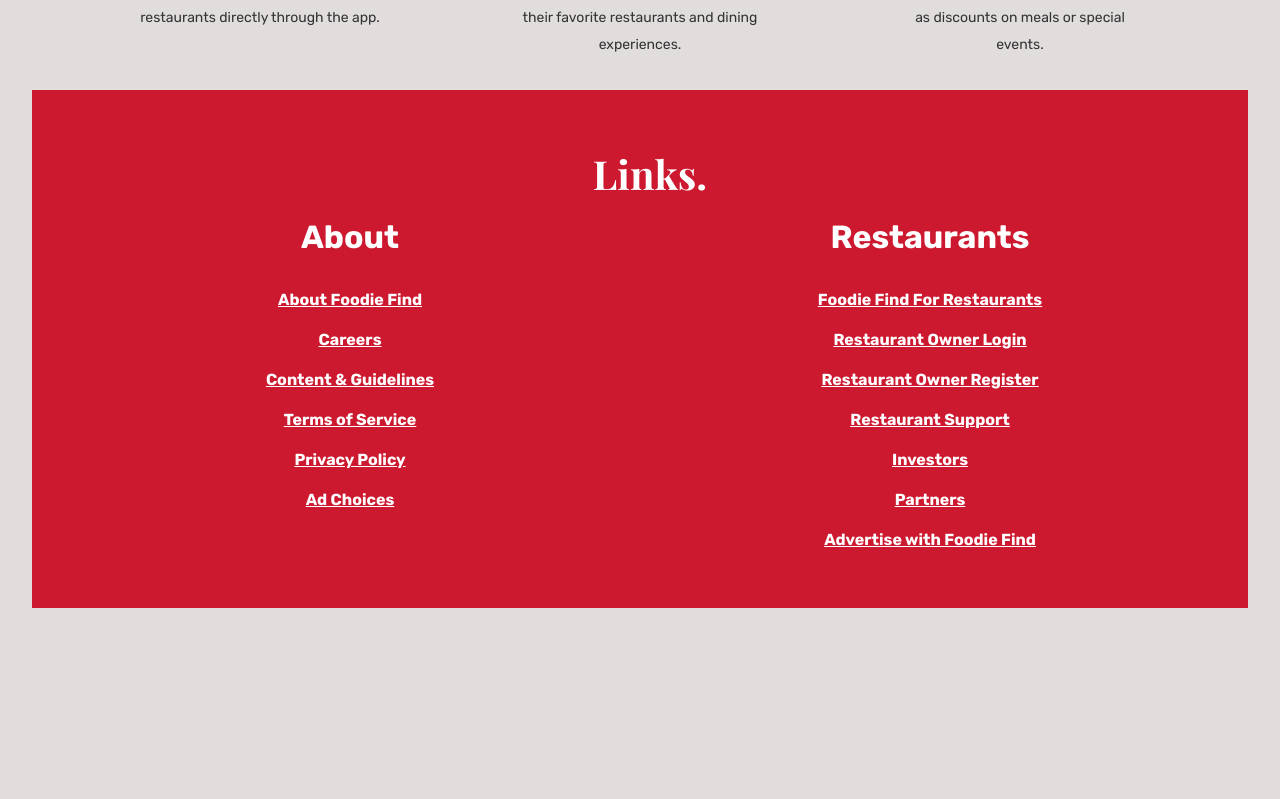
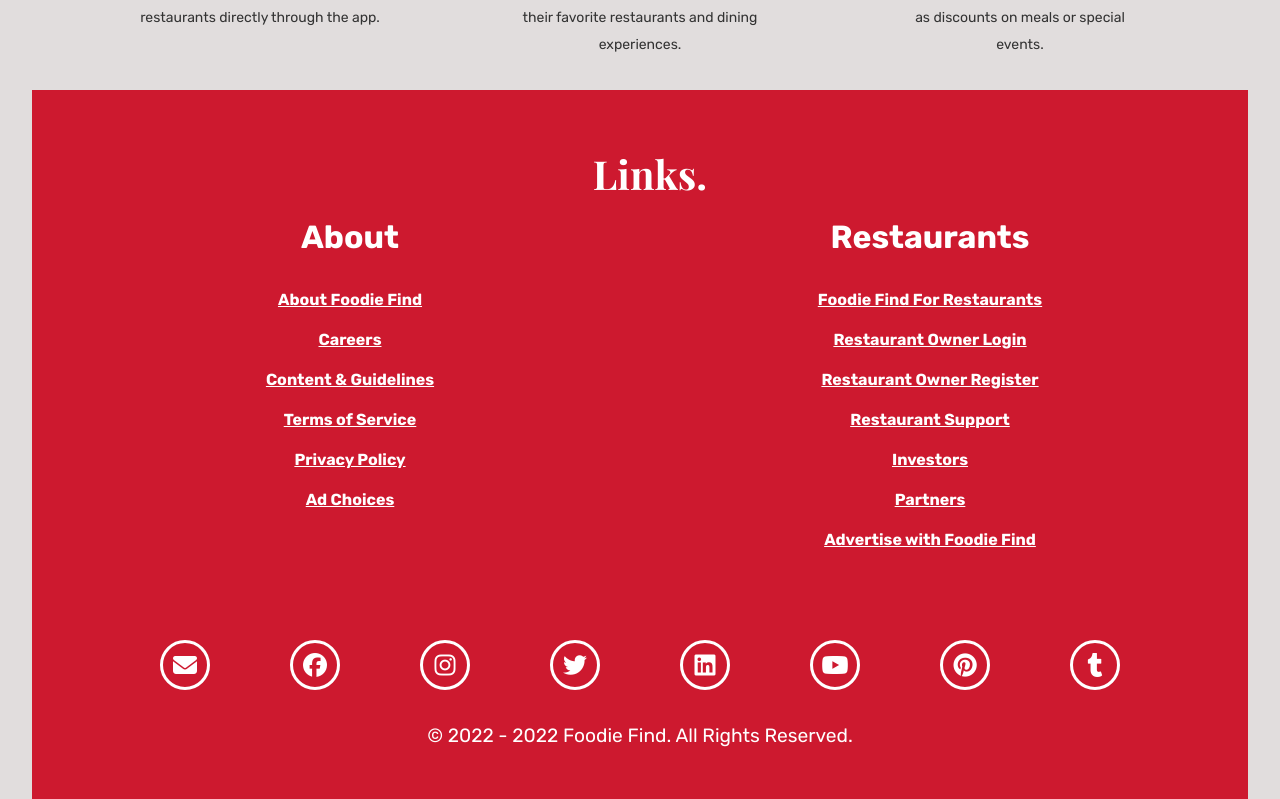
Before and after one commit to Annastacia-dev/foodiefind, a React (Create React App) app in the folder client/: page / in a window 1280 px wide. Shown: the part 2420-3219 px from the top of the page. Before the commit the page ends 3028 px from the top, so only its background shows below. Built offline with nearby package versions, Linux system fonts and the light colour scheme; a web font is replaced by a local one.

Commit message:
add footer

```diff
--- /dev/null
+++ b/client/src/components/landingpage/Footer.js
@@ -0,0 +1,51 @@
+import React from 'react'
+import '../../css/landingpage/Footer.css'
+
+const Footer = () => {
+  return (
+    <footer className='container-fluid footer'>
+        <div className='row'>
+            <div className='col-md-12'>
+                <div className='footer-contacts'>
+                    <div className='footer-links'>
+                        <a href='mailto:info@foodiefind.io'>
+                            < i className='fas fa-envelope'></i>
+                        </a>
+                        <a href='https://www.facebook.com/foodiefind.io'  target='_blank' rel='noopener noreferrer'>
+                            <i className='fab fa-facebook'></i>
+                        </a>
+                        <a href='https://www.instagram.com/foodiefind.io' target='_blank' rel='noopener noreferrer'>
+                            <i className='fab fa-instagram'></i>
+                        </a>
+                        <a href='https://www.twitter.com/foodiefind.io' target='_blank' rel='noopener noreferrer'>
+                            <i className='fab fa-twitter'></i>
+                        </a>
+                        <a href='https://www.linkedin.com/company/foodiefind' target='_blank' rel='noopener noreferrer'>
+                            <i className='fab fa-linkedin'></i>
+                        </a>
+                        <a href='https://www.youtube.com/channel/UCY8YJY8YJY8YJY8YJY8YJY8' target='_blank' rel='noopener noreferrer'>
+                            <i className='fab fa-youtube'></i>
+                        </a>
+                        <a href='https://www.pinterest.com/foodiefind.io' target='_blank' rel='noopener noreferrer'>
+                            <i className='fab fa-pinterest'></i>
+                        </a>
+                        <a href='https://www.tumblr.com/foodiefind.io' target='_blank' rel='noopener noreferrer'>
+                            <i className='fab fa-tumblr'></i>
+                        </a>
+                    </div>
+                </div>
+            </div>
+        </div>
+        {/* Copyright */}
+        <div className='row'>
+            <div className='col-md-12'>
+                <div className='footer-copyright'>
+                    <p>© 2022 - {new Date().getFullYear()} Foodie Find. All Rights Reserved.</p>
+                </div>
+            </div>
+        </div>
+    </footer>
+  )
+}
+
+export default Footer
--- a/client/src/components/landingpage/LandingPage.js
+++ b/client/src/components/landingpage/LandingPage.js
@@ -4,6 +4,7 @@
 import About from './About'
 import Features from './Features'
 import Links from './Links'
+import Footer from './Footer'
 
 function LandingPage() {
   return (
@@ -14,6 +15,7 @@
       <About />
       <Features />
       <Links />
+      <Footer />
     </div>
     </>
   )
--- a/client/src/components/landingpage/Links.js
+++ b/client/src/components/landingpage/Links.js
@@ -1,5 +1,5 @@
 import React from 'react'
-import {Container, Row, Col} from 'react-bootstrap'
+import {Row, Col} from 'react-bootstrap'
 import '../../css/landingpage/Links.css'
 
 const Links = () => {
--- /dev/null
+++ b/client/src/css/landingpage/Footer.css
@@ -0,0 +1,50 @@
+.footer{
+    background-color: var(--primary-color);
+    width: 95%;
+    display: flex;
+    flex-direction: column;
+    justify-content: center;
+    align-items: center;
+    padding: 2rem 0;
+    gap: 2rem;
+}
+
+.footer-contacts{
+    display: flex;
+    flex-direction: column;
+    justify-content: center;
+    align-items: center;
+}
+
+.footer-links{
+    display: flex;
+    justify-content: center;
+    align-items: center;
+    gap: 5rem;
+}
+
+.footer-links a{
+    color: #fff;
+    text-decoration: none;
+    font-size: 1.5rem;
+    width: 50px;
+    height: 50px;
+    display: flex;
+    justify-content: center;
+    align-items: center;
+    border-radius: 50%;
+    border: 3px solid #fff;
+    transition: all 0.3s ease;
+}
+
+.footer-links a:hover{
+    background-color: #fff;
+    color: var(--primary-color);
+    transition: all 0.3s ease;
+}
+
+.footer-copyright p{
+    color: #fff;
+    font-size: 1.2rem;
+    text-align: center;
+}
```
